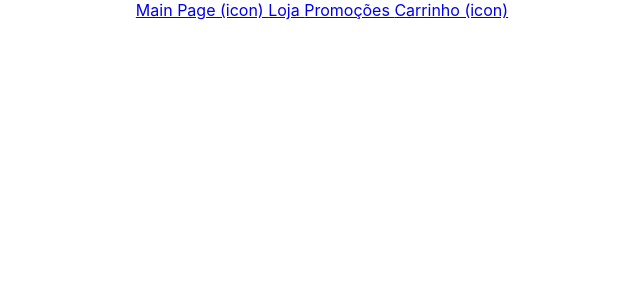
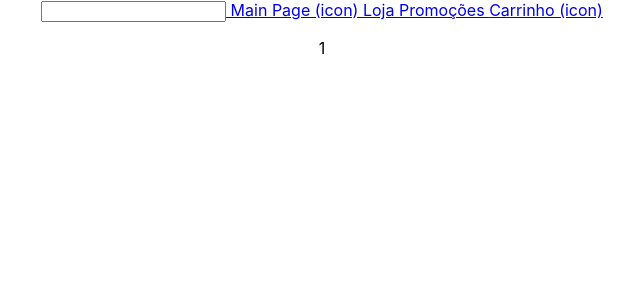
Before and after one commit to JoaoVitorFigueiredo/colareseditora, a React (Create React App) app: page /search/1 in a window 1280 px wide. Shown: the top 300 px of the page, without its empty margins (318-958 px from the left). Built offline with nearby package versions, Linux system fonts and the light colour scheme.

Commit message:
Add pesquisa na navbar

```diff
--- a/src/App.js
+++ b/src/App.js
@@ -1,4 +1,3 @@
-import logo from './logo.svg';
 import './App.css';
 import {BrowserRouter as Router, Routes, Route} from "react-router-dom";
 
@@ -9,6 +8,7 @@ import {Cart} from "./Pages/cart/cart"
 import {BestSellers} from "./Pages/best-sellers/best-sellers";
 import {Sales} from "./Pages/sales/books"
 import {BookPage} from "./Pages/book-page/book-page";
+import {Search} from "./Pages/Search/Search";
 
 function App() {
   return (
@@ -21,6 +21,7 @@ function App() {
         <Route path="/sales" element={<Sales/>}></Route>
         <Route path="/cart" element={<Cart/>}></Route>
         <Route path="/book/:id" element={<BookPage/>}></Route>
+        <Route path="/search/:searchString" element={<Search/>}></Route>
       </Routes>
     </Router>
     </div>
--- a/src/Components/navbar.js
+++ b/src/Components/navbar.js
@@ -1,10 +1,16 @@
-import React from "react";
+import React, {useState} from "react";
 import {Link} from "react-router-dom";
 
-export const Navbar = () => {
+export function Navbar(){
+    const [searchString, setSearchString] = useState('')
+    function updateSearch(e){
+        setSearchString(e.target.value)
+    }
+
     return <div className="navbar">
         <div className="links">
-            <picture/>
+            <input value={searchString} onChange={updateSearch}></input>
+            <link to={`/search/${searchString}`}></link>
             <Link to="/"> Main Page (icon) </Link>
             <Link to="/shop"> Loja </Link>
             <Link to="/sales"> Promoções </Link>
--- /dev/null
+++ b/src/Pages/Search/Search.js
@@ -0,0 +1,6 @@
+import React, {useEffect, useState} from "react";
+import {useParams} from "react-router-dom";
+
+export function Search(){
+    return <p>1</p>
+}
--- a/src/Pages/book-page/book-page.js
+++ b/src/Pages/book-page/book-page.js
@@ -25,7 +25,6 @@ export function BookPage(){
             <div>
                 <img src={book.thumbnailUrl}></img>
                 <p>{book.title}</p>
-                <ul>{book.authors.map(author => <li>{author}</li>)}</ul>
                 <p>{book.shortDescription}</p>
             </div>
             <div>
```
